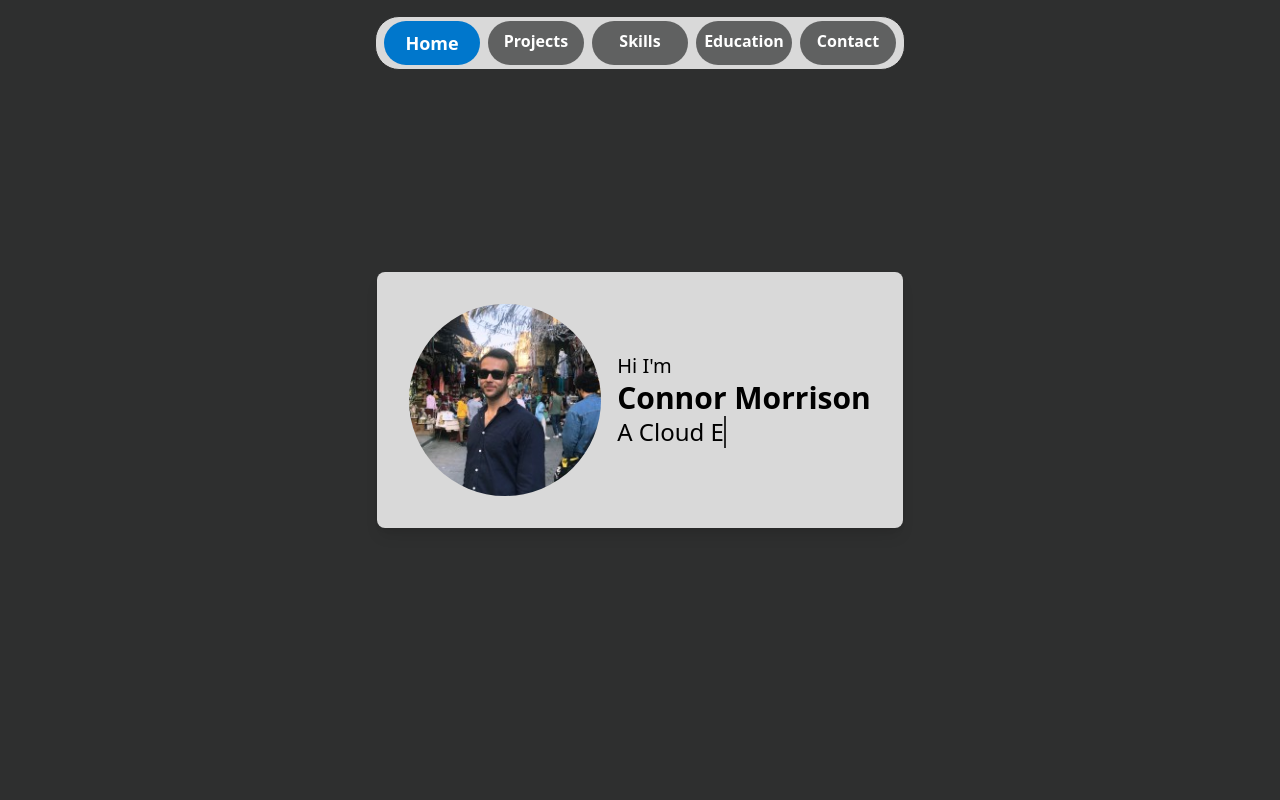
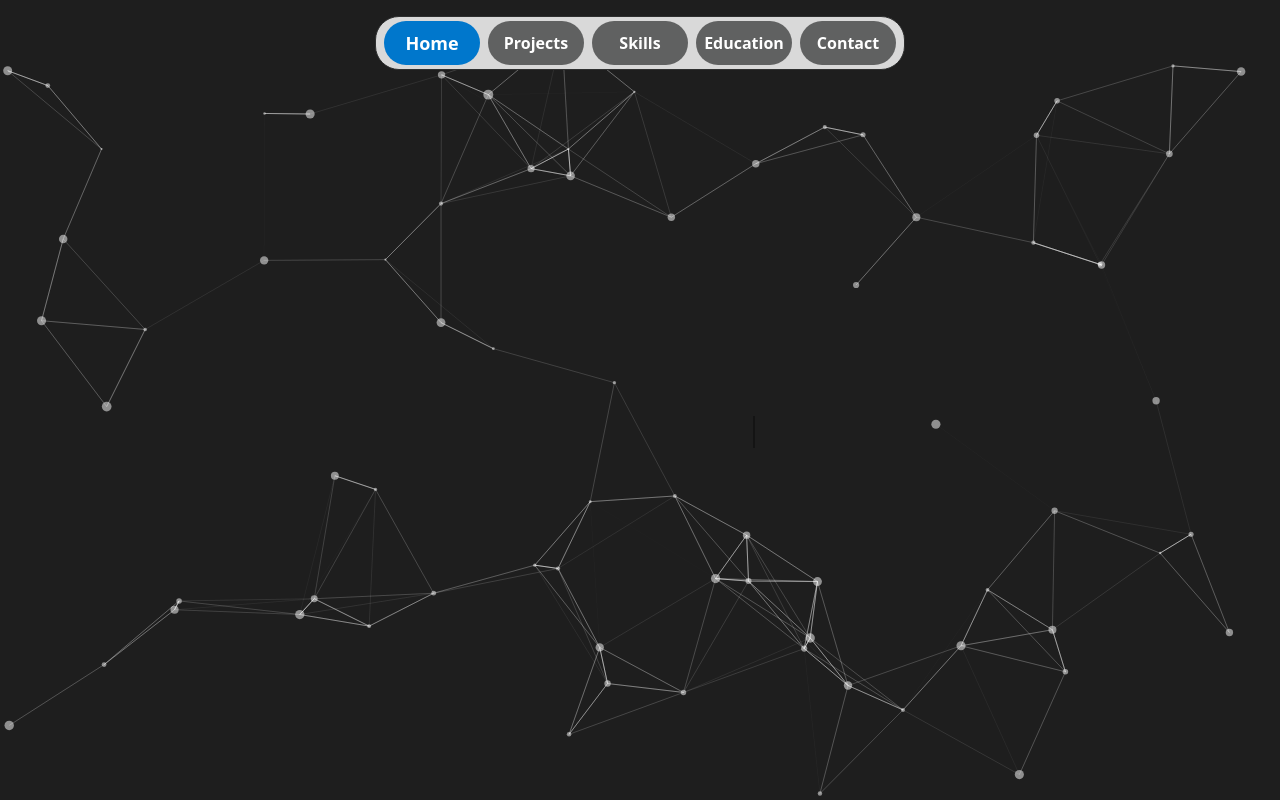
Before and after one commit to Quarter-645/Portfolio-Repo, a React (Create React App) app in the folder portfolio-front-end/: page / in a window 1280 px wide. Shown: the top 800 px of the page. Built offline with nearby package versions, Linux system fonts and the light colour scheme.

Commit message:
about to make huge changes to elements to allow for dynamic background

```diff
--- a/portfolio-front-end/package.json
+++ b/portfolio-front-end/package.json
@@ -9,11 +9,14 @@
     "@testing-library/jest-dom": "^5.17.0",
     "@testing-library/react": "^13.4.0",
     "@testing-library/user-event": "^13.5.0",
+    "@tsparticles/react": "^3.0.0",
     "framer-motion": "^11.2.10",
     "react": "^18.3.1",
     "react-dom": "^18.3.1",
     "react-intersection-observer": "^9.10.3",
     "react-scripts": "5.0.1",
+    "react-tsparticles": "^2.12.2",
+    "tsparticles": "^3.4.0",
     "web-vitals": "^2.1.4"
   },
   "scripts": {
--- a/portfolio-front-end/src/App.css
+++ b/portfolio-front-end/src/App.css
@@ -1,38 +1,3 @@
 .App {
   text-align: center;
 }
-
-.App-logo {
-  height: 40vmin;
-  pointer-events: none;
-}
-
-@media (prefers-reduced-motion: no-preference) {
-  .App-logo {
-    animation: App-logo-spin infinite 20s linear;
-  }
-}
-
-.App-header {
-  background-color: #282c34;
-  min-height: 100vh;
-  display: flex;
-  flex-direction: column;
-  align-items: center;
-  justify-content: center;
-  font-size: calc(10px + 2vmin);
-  color: white;
-}
-
-.App-link {
-  color: #61dafb;
-}
-
-@keyframes App-logo-spin {
-  from {
-    transform: rotate(0deg);
-  }
-  to {
-    transform: rotate(360deg);
-  }
-}
--- a/portfolio-front-end/src/App.js
+++ b/portfolio-front-end/src/App.js
@@ -3,14 +3,17 @@ import Home from './components/Home.js';
 import Navbar from './components/Navbar.js';
 import Placeholder from './components/Placeholder.js';
 import Projects from './components/Projects.js';
+import Skills from './components/Skills.js';
+import Background from './components/Background.js';
 
 function App() {
   return (
     <>
+    <Background/>
     <Navbar/>
     <Home/>
     <Projects />
-
+    <Skills/>
     </>
   );
 }
--- /dev/null
+++ b/portfolio-front-end/src/components/Background.js
@@ -0,0 +1,116 @@
+import { useEffect, useMemo, useState } from "react";
+import Particles, { initParticlesEngine } from "@tsparticles/react";
+// import { loadAll } from "@tsparticles/all"; // if you are going to use `loadAll`, install the "@tsparticles/all" package too.
+// import { loadFull } from "tsparticles"; // if you are going to use `loadFull`, install the "tsparticles" package too.
+import { loadSlim } from "@tsparticles/slim"; // if you are going to use `loadSlim`, install the "@tsparticles/slim" package too.
+// import { loadBasic } from "@tsparticles/basic"; // if you are going to use `loadBasic`, install the "@tsparticles/basic" package too.
+
+const Background = () => {
+  const [init, setInit] = useState(false);
+
+  // this should be run only once per application lifetime
+  useEffect(() => {
+    initParticlesEngine(async (engine) => {
+      // you can initiate the tsParticles instance (engine) here, adding custom shapes or presets
+      // this loads the tsparticles package bundle, it's the easiest method for getting everything ready
+      // starting from v2 you can add only the features you need reducing the bundle size
+      //await loadAll(engine);
+      //await loadFull(engine);
+      await loadSlim(engine);
+      //await loadBasic(engine);
+    }).then(() => {
+      setInit(true);
+    });
+  }, []);
+
+  const particlesLoaded = (container) => {
+    console.log(container);
+  };
+
+  const options = useMemo(
+    () => ({
+      background: {
+        color: {
+          value: "#1E1E1E",
+        },
+      },
+      fpsLimit: 120,
+      interactivity: {
+        events: {
+          onClick: {
+            enable: true,
+            mode: "push",
+          },
+          onHover: {
+            enable: true,
+            mode: "repulse",
+          },
+        },
+        modes: {
+          push: {
+            quantity: 4,
+          },
+          repulse: {
+            distance: 200,
+            duration: 0.4,
+          },
+        },
+      },
+      particles: {
+        color: {
+          value: "#ffffff",
+        },
+        links: {
+          color: "#ffffff",
+          distance: 150,
+          enable: true,
+          opacity: 0.5,
+          width: 1,
+        },
+        move: {
+          direction: "none",
+          enable: true,
+          outModes: {
+            default: "bounce",
+          },
+          random: false,
+          speed: 2,
+          straight: false,
+        },
+        number: {
+          density: {
+            enable: true,
+          },
+          value: 150,
+        },
+        opacity: {
+          value: 0.5,
+        },
+        shape: {
+          type: "circle",
+        },
+        size: {
+          value: { min: 1, max: 5 },
+        },
+      },
+      detectRetina: true,
+    }),
+    [],
+  );
+
+  if (init) {
+    return (
+      <Particles
+        className="fixed top-0 left-0 w-full h-full z-0 pointer-events-none"
+        id="tsparticles"
+        particlesLoaded={particlesLoaded}
+        options={options}
+      />
+    );
+  }
+
+  return <></>;
+};
+
+
+export default Background;
--- a/portfolio-front-end/src/components/Navbar.js
+++ b/portfolio-front-end/src/components/Navbar.js
@@ -1,8 +1,8 @@
 import React, { useState, useEffect } from 'react';
 
 function Navbar() {
-    const LINK_CSS = "bg-grey bg-opacity-70 transition duration-300 hover:bg-opacity-90 cursor-pointer md:mx-1 mx-0.5 p-2 rounded-3xl text-white font-bold md:w-24 w-20 md:text-base text-sm text-center";
-    const ACTIVE_LINK_CSS = "bg-blue transition duration-300 cursor-pointer mx-1 p-2 rounded-3xl text-white font-bold md:text-lg md:w-24 w-20 text-center"; // CSS class for active link
+    const LINK_CSS = "bg-grey bg-opacity-70 transition duration-300 hover:bg-opacity-90 cursor-pointer md:mx-1 mx-0.5 p-2 rounded-3xl text-white font-bold md:w-24 w-20 md:text-base text-sm flex items-center justify-center";
+    const ACTIVE_LINK_CSS = "bg-blue transition duration-300 cursor-pointer mx-1 p-2 rounded-3xl text-white font-bold md:text-lg md:w-24 w-20 flex items-center justify-center"; // CSS class for active link
     const [activeLink, setActiveLink] = useState(null);
 
     useEffect(() => {
--- a/portfolio-front-end/src/components/ProjectCard.js
+++ b/portfolio-front-end/src/components/ProjectCard.js
@@ -3,36 +3,11 @@ import useInView from '../hooks/useInView';
 
 // Project Data
 import PROJECT_JSON from '../content/projects.json';
-import Raspberry from "../images/Raspberry.png";
-import WFA from '../images/WFA.png';
-import DECO3801 from '../images/Olympic.webp';
-import INFS3202 from '../images/MenuScan.png';
-import CSSE6400 from '../images/Gourmet.jpg';
-import CSSE3200 from '../images/CSSE3200.gif';
 import Placeholder from '../images/Placeholder.png';
 
-function selectImage(projectName) {
-    switch (projectName) {
-        case "RaspberryPiServer":
-            return Raspberry;
-        case "WFA":
-            return WFA;
-        case "DECO3801":
-            return DECO3801;
-        case "INFS3202":
-            return INFS3202;
-        case "CSSE6400":
-            return CSSE6400;
-        case "CSSE3200":
-            return CSSE3200;
-        default:
-            return Placeholder;
-    }
-}
-
-function ProjectCard({ projectName }) {
+function ProjectCard({ projectName, image }) {
     const [ref, isInView] = useInView(0.5);
-    const IMAGE = selectImage(projectName);
+    image = !image ? Placeholder : image;
     const PROJECT = PROJECT_JSON[projectName];
     const BUTTON_CSS = "bg-blue transition duration-300 opacity-80 hover:opacity-100 cursor-pointer m-4 p-2 rounded-xl text-white font-bold w-24 text-center";
 
@@ -52,7 +27,7 @@ function ProjectCard({ projectName }) {
                     </div>
                 </div>
                 <img
-                    src={IMAGE}
+                    src={image}
                     alt={PROJECT.imageAlt}
                     className="rounded-lg w-32 h-32 lg:w-64 lg:h-64 m-4 object-contain order-first"
                 />
--- a/portfolio-front-end/src/components/Projects.js
+++ b/portfolio-front-end/src/components/Projects.js
@@ -1,13 +1,21 @@
 import ProjectCard from "./ProjectCard";
+
+import Raspberry from "../images/Raspberry.png";
+import WFA from '../images/WFA.png';
+import DECO3801 from '../images/Olympic.webp';
+import INFS3202 from '../images/MenuScan.png';
+import CSSE6400 from '../images/Gourmet.jpg';
+import CSSE3200 from '../images/CSSE3200.gif';
+import Placeholder from '../images/Placeholder.png';
 
 function Projects() {
     const PROJECTS = [
-        { "name": "RaspberryPiServer", "imageLarge": false },
-        { "name": "WFA", "imageLarge": false },
-        { "name": "CSSE3200", "imageLarge": false },
-        { "name": "INFS3202", "imageLarge": false },
-        { "name": "DECO3801", "imageLarge": false },
-        { "name": "CSSE6400", "imageLarge": false },
+        { "name": "RaspberryPiServer", "image": Raspberry },
+        { "name": "WFA", "image": WFA },
+        { "name": "CSSE3200", "image": CSSE3200 },
+        { "name": "INFS3202", "image": INFS3202 },
+        { "name": "DECO3801", "image": DECO3801 },
+        { "name": "CSSE6400", "image": CSSE6400 },
     ];
 
     return (
@@ -16,6 +24,7 @@ function Projects() {
                 <ProjectCard
                     key={index}
                     projectName={project.name}
+                    image={project.image}
                 />
             ))}
         </section>
--- /dev/null
+++ b/portfolio-front-end/src/components/Skills.js
@@ -0,0 +1,9 @@
+function Skills() {
+  return (
+    <section id="skills" className="flex items-center justify-center min-h-screen bg-grey">
+
+    </section>
+  );
+}
+
+export default Skills;
```
Also changed, not shown: 1 other file (tests, documents, lock files or other folders).
